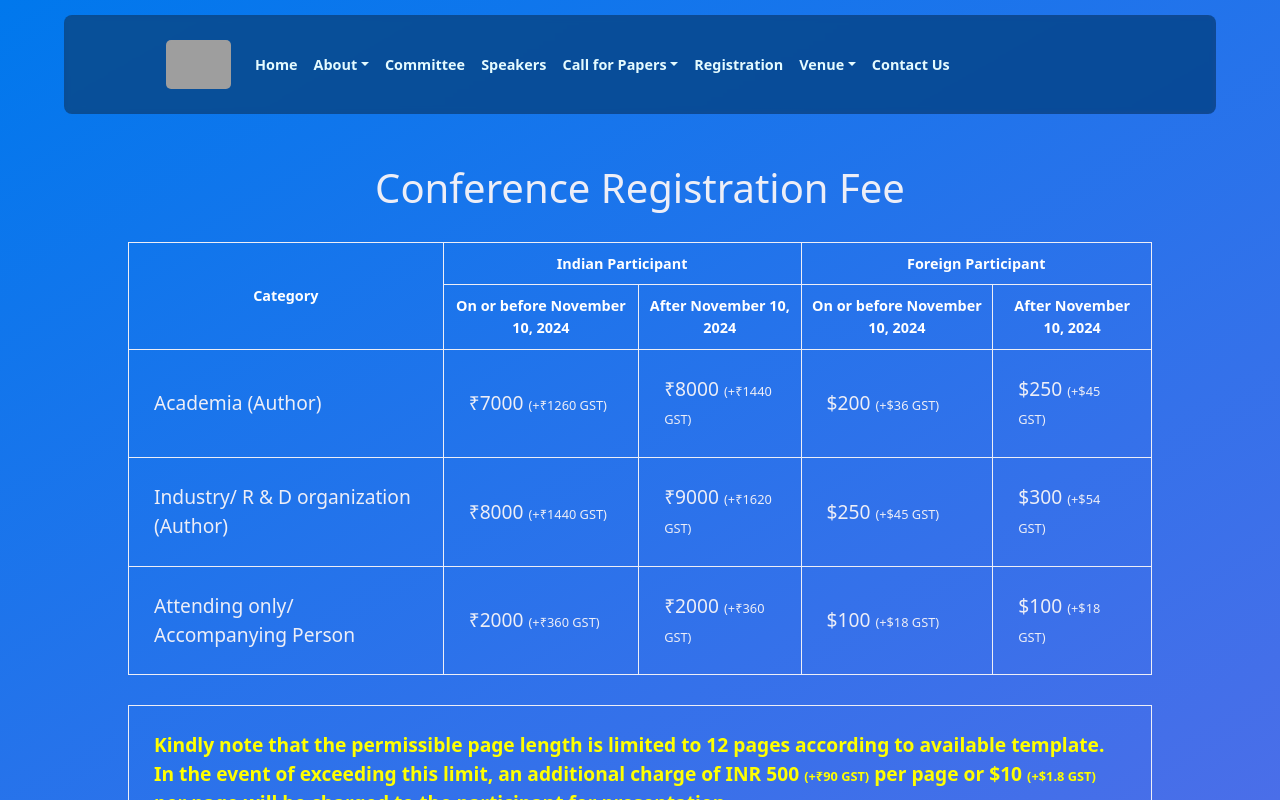
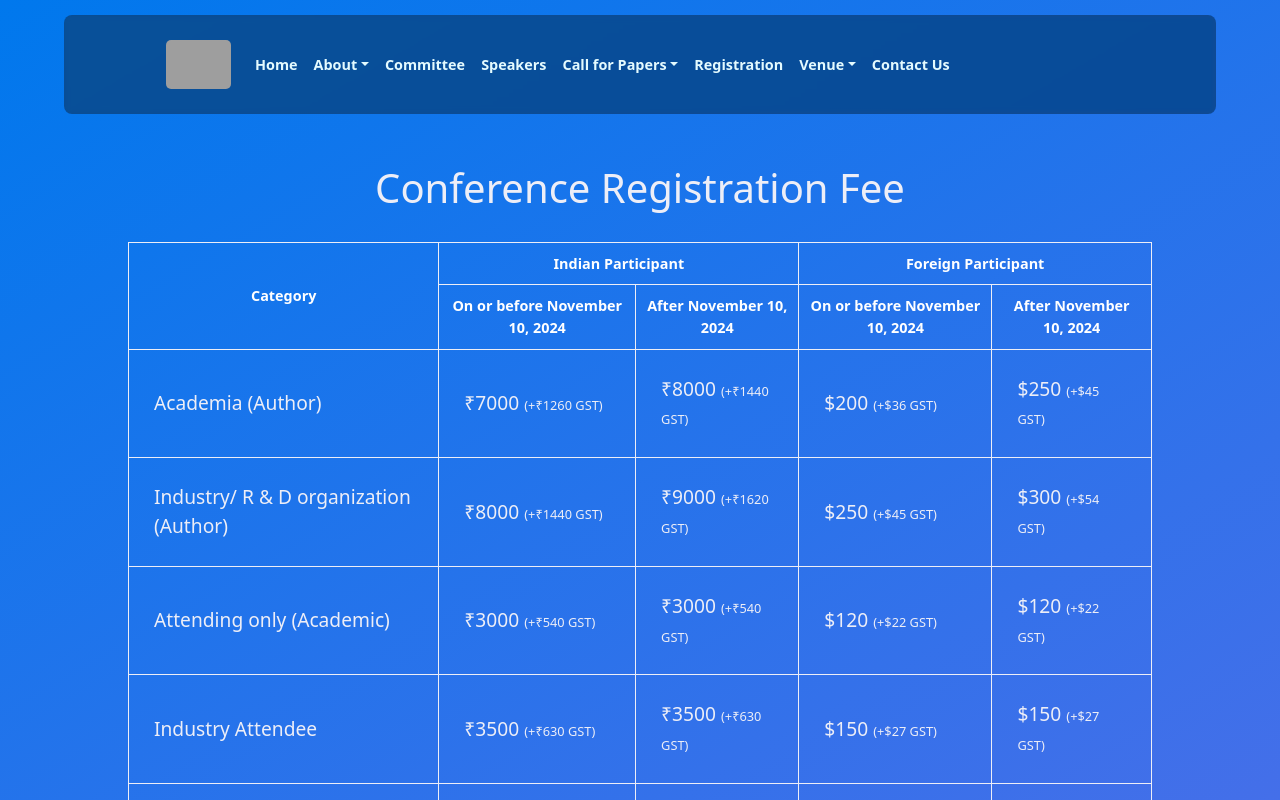
Before and after one commit to techlism/ICISS-2024-Website, a React (Create React App) app: page /register in a window 1280 px wide. Shown: the top 800 px of the page. Built offline with nearby package versions, Linux system fonts and the light colour scheme; grey boxes are pictures that could not be loaded; a web font is replaced by a local one.

Commit message:
updated pricing

```diff
--- a/src/components/ui/Pricing.jsx
+++ b/src/components/ui/Pricing.jsx
@@ -19,48 +19,38 @@ const Pricing = () => {
 						</tr>
 						<tr>
                             <td>Academia (Author)</td>
-							<td>
-								₹7000 <span style={{ fontSize: "0.8rem" }}>(+₹1260 GST)</span>
-							</td>
-							<td>
-								₹8000 <span style={{ fontSize: "0.8rem" }}>(+₹1440 GST)</span>
-							</td>
-							<td>
-								$200 <span style={{ fontSize: "0.8rem" }}>(+$36 GST)</span>
-							</td>
-							<td>
-								$250 <span style={{ fontSize: "0.8rem" }}>(+$45 GST)</span>
-							</td>
+                            <td>₹7000 <span style={{fontSize: "0.8rem"}}>(+₹1260 GST)</span></td>
+                            <td>₹8000 <span style={{fontSize: "0.8rem"}}>(+₹1440 GST)</span></td>
+                            <td>$200 <span style={{fontSize: "0.8rem"}}>(+$36 GST)</span></td>
+                            <td>$250 <span style={{fontSize: "0.8rem"}}>(+$45 GST)</span></td>
                         </tr>
                         <tr>
                             <td>Industry/ R & D organization (Author)</td>
-							<td>
-								₹8000 <span style={{ fontSize: "0.8rem" }}>(+₹1440 GST)</span>
-							</td>
-							<td>
-								₹9000 <span style={{ fontSize: "0.8rem" }}>(+₹1620 GST)</span>
-							</td>
-							<td>
-								$250 <span style={{ fontSize: "0.8rem" }}>(+$45 GST)</span>
-							</td>
-							<td>
-								$300 <span style={{ fontSize: "0.8rem" }}>(+$54 GST)</span>
-							</td>
+                            <td>₹8000 <span style={{fontSize: "0.8rem"}}>(+₹1440 GST)</span></td>
+                            <td>₹9000 <span style={{fontSize: "0.8rem"}}>(+₹1620 GST)</span></td>
+                            <td>$250 <span style={{fontSize: "0.8rem"}}>(+$45 GST)</span></td>
+                            <td>$300 <span style={{fontSize: "0.8rem"}}>(+$54 GST)</span></td>
                         </tr>
                         <tr>
-							<td>Attending only/ Accompanying Person</td>
-							<td>
-								₹2000 <span style={{ fontSize: "0.8rem" }}>(+₹360 GST)</span>
-							</td>
-							<td>
-								₹2000 <span style={{ fontSize: "0.8rem" }}>(+₹360 GST)</span>
-							</td>
-							<td>
-								$100 <span style={{ fontSize: "0.8rem" }}>(+$18 GST)</span>
-							</td>
-							<td>
-								$100 <span style={{ fontSize: "0.8rem" }}>(+$18 GST)</span>
-							</td>
+                            <td>Attending only (Academic)</td>
+                            <td>₹3000 <span style={{fontSize: "0.8rem"}}>(+₹540 GST)</span></td>
+                            <td>₹3000 <span style={{fontSize: "0.8rem"}}>(+₹540 GST)</span></td>
+                            <td>$120 <span style={{fontSize: "0.8rem"}}>(+$22 GST)</span></td>
+                            <td>$120 <span style={{fontSize: "0.8rem"}}>(+$22 GST)</span></td>
+                        </tr>
+                        <tr>
+                            <td>Industry Attendee</td>
+                            <td>₹3500 <span style={{fontSize: "0.8rem"}}>(+₹630 GST)</span></td>
+                            <td>₹3500 <span style={{fontSize: "0.8rem"}}>(+₹630 GST)</span></td>
+                            <td>$150 <span style={{fontSize: "0.8rem"}}>(+$27 GST)</span></td>
+                            <td>$150 <span style={{fontSize: "0.8rem"}}>(+$27 GST)</span></td>
+                        </tr>
+                        <tr>
+                            <td>Accompanying Person</td>
+                            <td>₹2000 <span style={{fontSize: "0.8rem"}}>(+₹360 GST)</span></td>
+                            <td>₹2000 <span style={{fontSize: "0.8rem"}}>(+₹360 GST)</span></td>
+                            <td>$100 <span style={{fontSize: "0.8rem"}}>(+$18 GST)</span></td>
+                            <td>$100 <span style={{fontSize: "0.8rem"}}>(+$18 GST)</span></td>
                         </tr>
 					</tbody>
 				</table>
```
Lines whose indentation alone changed are shown as unchanged.
